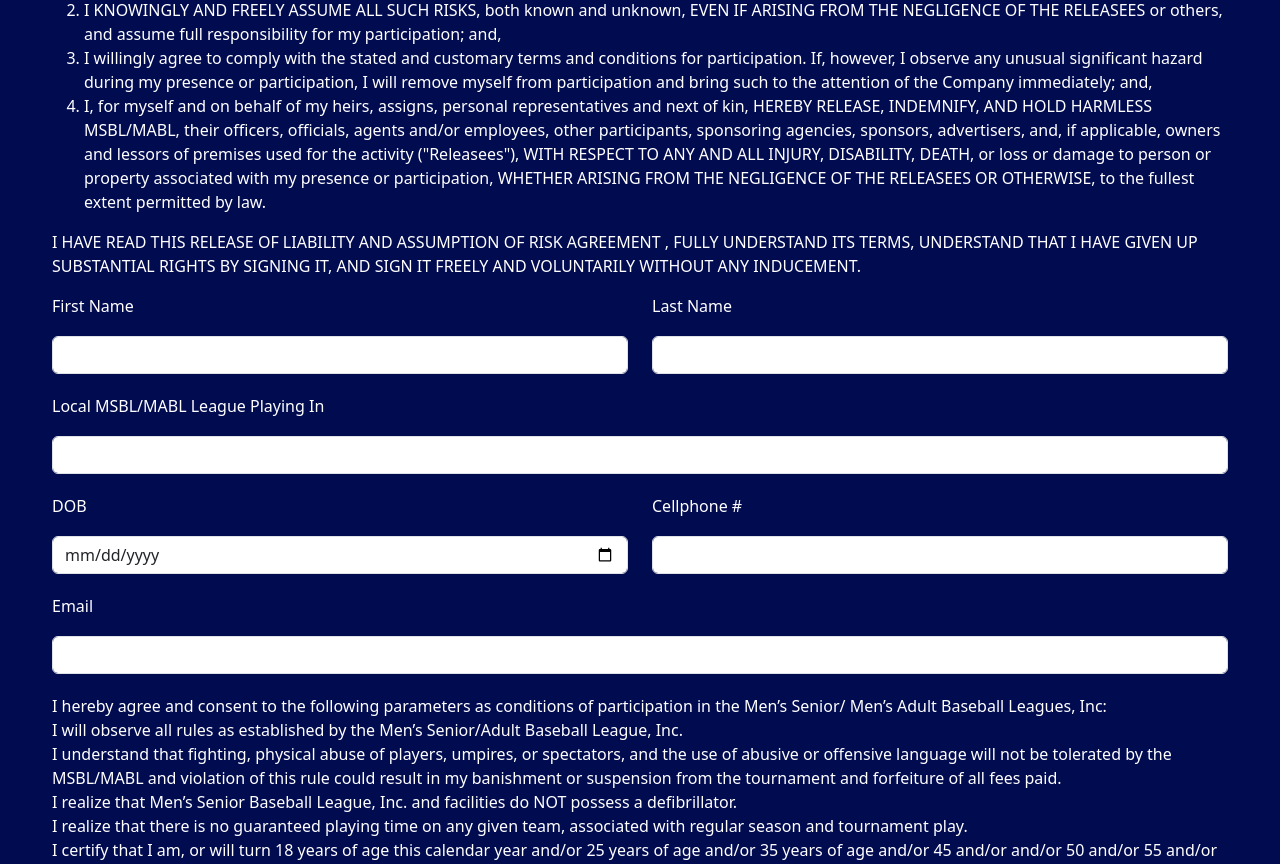
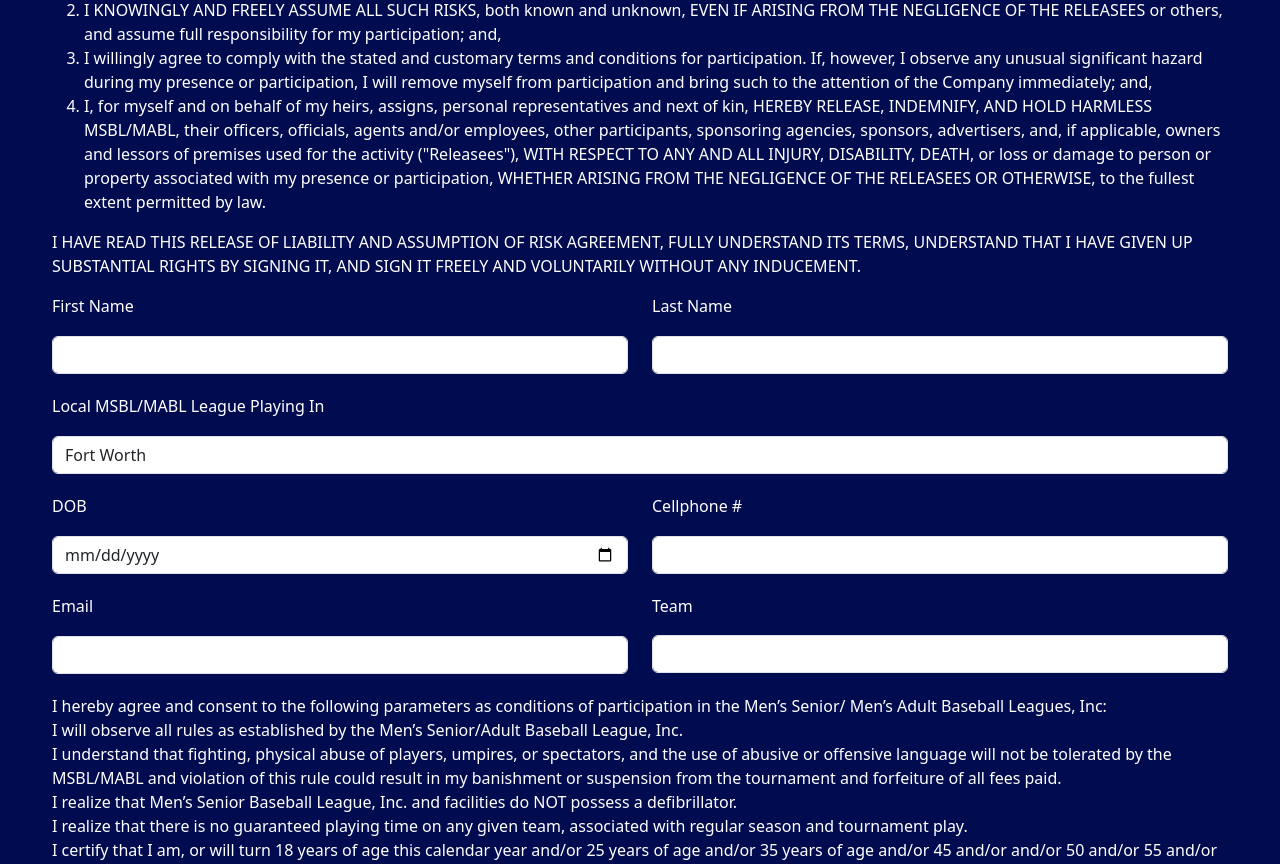
Before and after one commit to peteb206/fwmsbl, a Flask app: page /waiver in a window 1280 px wide. Shown: the part 505-1369 px from the top of the page. Run offline with Flask 2, Linux system fonts and the light colour scheme; lists and menus that the app fills with data are empty; some libraries are stand-ins or nearby versions.

Commit message:
Add directions button to games on schedule and add Team field to waiver

```diff
--- a/app.py
+++ b/app.py
@@ -60,7 +60,12 @@ def row_to_dict(row: pd.DataFrame) -> dict:
 
 def format_game_result(game_data: pd.Series) -> str:
     if (game_data['team1_score'] in ['', None]) | (game_data['team2_score'] in ['', None]):
-        return f'{game_data["team1"]} vs. {game_data["team2"]}'
+        if game_data['team1'] == game_data['home']:
+            return ' @ '.join([game_data["team2"], game_data["team1"]])
+        elif  game_data['team2'] == game_data['home']:
+            return ' @ '.join([game_data["team1"], game_data["team2"]])
+        else: # No home team specified
+            return ' vs. '.join([game_data["team1"], game_data["team2"]])
     elif int(game_data['team2_score']) > int(game_data['team1_score']):
         return f'{game_data["team2"]} beat {game_data["team1"]} {game_data["team2_score"]}-{game_data["team1_score"]}'
     elif int(game_data['team2_score']) < int(game_data['team1_score']):
@@ -96,10 +101,10 @@ def events_api():
     df['end'] = df['end'].dt.strftime(full_calendar_date_format)
 
     # Get supplemental data
-    df['field'] = df['field'].str.replace(r'^$', 'Location TBD', regex = True)
+    df = df.merge(get_df('fields').rename({'name': 'field'}, axis = 1), how = 'left', on = 'field').fillna({'field': 'Location TBD'})
     df = df.merge(get_df('leagues').rename({'name': 'league'}, axis = 1), how = 'left', on = 'league')
-    df['title'] = df.apply(lambda row: f'{row["league"] + " - " if league in ["", None] else ""}{format_game_result(row)} ({row["field"]})', axis = 1) if len(df.index) > 0 else ''
-    return jsonify(df.to_dict(orient = 'records'))
+    df['title'] = df.apply(lambda row: f'{row["league"] + " | " if league in ["", None] else ""}{format_game_result(row)}', axis = 1) if len(df.index) > 0 else ''
+    return jsonify(df.fillna('').to_dict(orient = 'records'))
 
 @app.route('/api/leagues', methods = ['GET'])
 def leagues_api():
@@ -126,6 +131,9 @@ def teams_api():
         df_filter = df_filter & (teams_df['name'] == name)
     df = teams_df[df_filter].copy()
     return jsonify(df.to_dict(orient = 'records'))
+
+def teams():
+    return get_df('teams').to_dict(orient = 'records')
 
 @app.route('/api/standings', methods = ['GET'])
 def standings_api():
@@ -209,6 +217,7 @@ def submit_waiver():
     dob = request.form.get('dob', '')
     phone = request.form.get('phone', '')
     email = request.form.get('email', '')
+    team = request.form.get('team', '')
     no_pro = request.form.get('noProfessional', '')
     last_pro_year = request.form.get('professionalLastYear', '')
     highest_level_played = request.form.get('professionalHighestLevel', '')
@@ -225,6 +234,7 @@ def submit_waiver():
             <b>Date of Birth:</b> {dob}<br>
             <b>Phone:</b> {phone}<br>
             <b>Email:</b> {email}<br>
+            <b>Team:</b> {team}<br>
             <b>I have never played any level of professional baseball:</b> {no_pro == "on"}<br>
             <b>I have played professional baseball, last year played:</b> {last_pro_year}<br>
             <b>I have played professional baseball, highest level played:</b> {highest_level_played}<br>
@@ -251,7 +261,7 @@ def fields():
 
 @app.route('/waiver', methods = ['GET'])
 def waiver():
-    return render_template('waiver.html')
+    return render_template('waiver.html', teams = teams())
 
 @app.route('/', methods = ['GET'])
 def home():
--- a/templates/base.html
+++ b/templates/base.html
@@ -39,6 +39,42 @@
             setTimeout(function() {}, 2000);
         }
 
+        // Google Maps
+        let mapsButton = function (title, latitude, longitude) {
+            return $('<form></form')
+                .attr('method', "GET")
+                .attr('action', 'https://www.google.com/maps/place/' + latitude + ',' + longitude)
+                .attr('target', "_blank")
+                .css('display', 'inline')
+                .append(
+                    $('<button></button>')
+                        .attr('type', "submit")
+                        .addClass('btn')
+                        .addClass('btn-secondary')
+                        .addClass('btn-sm')
+                        .append(
+                            $('<svg></svg>')
+                            .attr('xmlns', "http://www.w3.org/2000/svg")
+                            .attr('width', "16")
+                            .attr('height', "16")
+                            .attr('fill', "currentColor")
+                            .addClass("bi")
+                            .addClass("bi-geo-alt-fill")
+                            .attr('viewBox', "0 0 16 16")
+                            .append(
+                                $('<path></path>')
+                                .attr('d', "M8 16s6-5.686 6-10A6 6 0 0 0 2 6c0 4.314 6 10 6 10zm0-7a3 3 0 1 1 0-6 3 3 0 0 1 0 6z")
+                            )
+                        )
+                        .append("&nbsp;")
+                        .append(
+                            $('<span></span>')
+                                .text(title)
+                        )
+                )
+                .prop('outerHTML');
+        }
+
         // Calendar
         let buildCalendar = function () {
             let mobile = isMobile();
@@ -73,8 +109,13 @@
                 },
                 windowResize: function (arg) { resizeCalendar($('div#calendar'), !canNavigate) },
                 eventsSet: function (events) { resizeCalendar($('div#calendar'), !canNavigate) },
-                eventDidMount: function () {
-
+                eventDidMount: function () { },
+                eventContent: function( info ) {
+                    if (info.event.extendedProps.field) {
+                        return {html: info.event.title + '&nbsp;' + mapsButton(info.event.extendedProps.field, info.event.extendedProps.latitude, info.event.extendedProps.longitude)};
+                    } else {
+                        return {html: info.event.title};
+                    }
                 }
             });
 
--- a/templates/waiver.html
+++ b/templates/waiver.html
@@ -19,6 +19,21 @@
         $('div#nav-placeholder').hide();
         $('div#body-wrapper').css('max-width', '1200px');
         $('body').css('padding-top', '20px');
+
+        let teamSelect = $('select#team')
+        teamSelect.append(
+            $("<option></option>")
+                .attr("value", "")
+                .text("")
+        );
+        let teams = {{ teams|tojson }}
+        $.each(teams, function (i, team) {
+            teamSelect.append(
+                $("<option></option>")
+                    .attr("value", team.name)
+                    .text(team.name)
+            );
+        })
     });
 </script>
 <form id="waiver" class="light-text" action="/waiver" method="POST" onsubmit="return formOnSubmit();">
@@ -48,7 +63,7 @@
             damage to person or property associated with my presence or participation, WHETHER ARISING FROM THE
             NEGLIGENCE OF THE RELEASEES OR OTHERWISE, to the fullest extent permitted by law.</li>
     </ol>
-    <p>I HAVE READ THIS RELEASE OF LIABILITY AND ASSUMPTION OF RISK AGREEMENT , FULLY UNDERSTAND ITS TERMS, UNDERSTAND
+    <p>I HAVE READ THIS RELEASE OF LIABILITY AND ASSUMPTION OF RISK AGREEMENT, FULLY UNDERSTAND ITS TERMS, UNDERSTAND
         THAT I HAVE GIVEN UP SUBSTANTIAL RIGHTS BY SIGNING IT, AND SIGN IT FREELY AND VOLUNTARILY WITHOUT ANY
         INDUCEMENT.</p>
     <div class="row">
@@ -64,7 +79,7 @@
     <div class="row">
         <div class="col">
             <label for="localLeague" class="form-label">Local MSBL/MABL League Playing In</label>
-            <input type="text" class="form-control" id="localLeague" name="localLeague" required>
+            <input type="text" class="form-control" id="localLeague" name="localLeague" value="Fort Worth" required>
         </div>
     </div>
     <div class="row">
@@ -78,9 +93,13 @@
         </div>
     </div>
     <div class="row">
-        <div class="col">
+        <div class="col-md-6">
             <label for="email" class="form-label">Email</label>
             <input type="email" class="form-control" id="email" name="email" required>
+        </div>
+        <div class="col-md-6">
+            <label for="team" class="form-label">Team</label>
+            <select class="form-control" style="margin-top: 9px;" id="team" name="team" required></select>
         </div>
     </div>
     <p>
```
